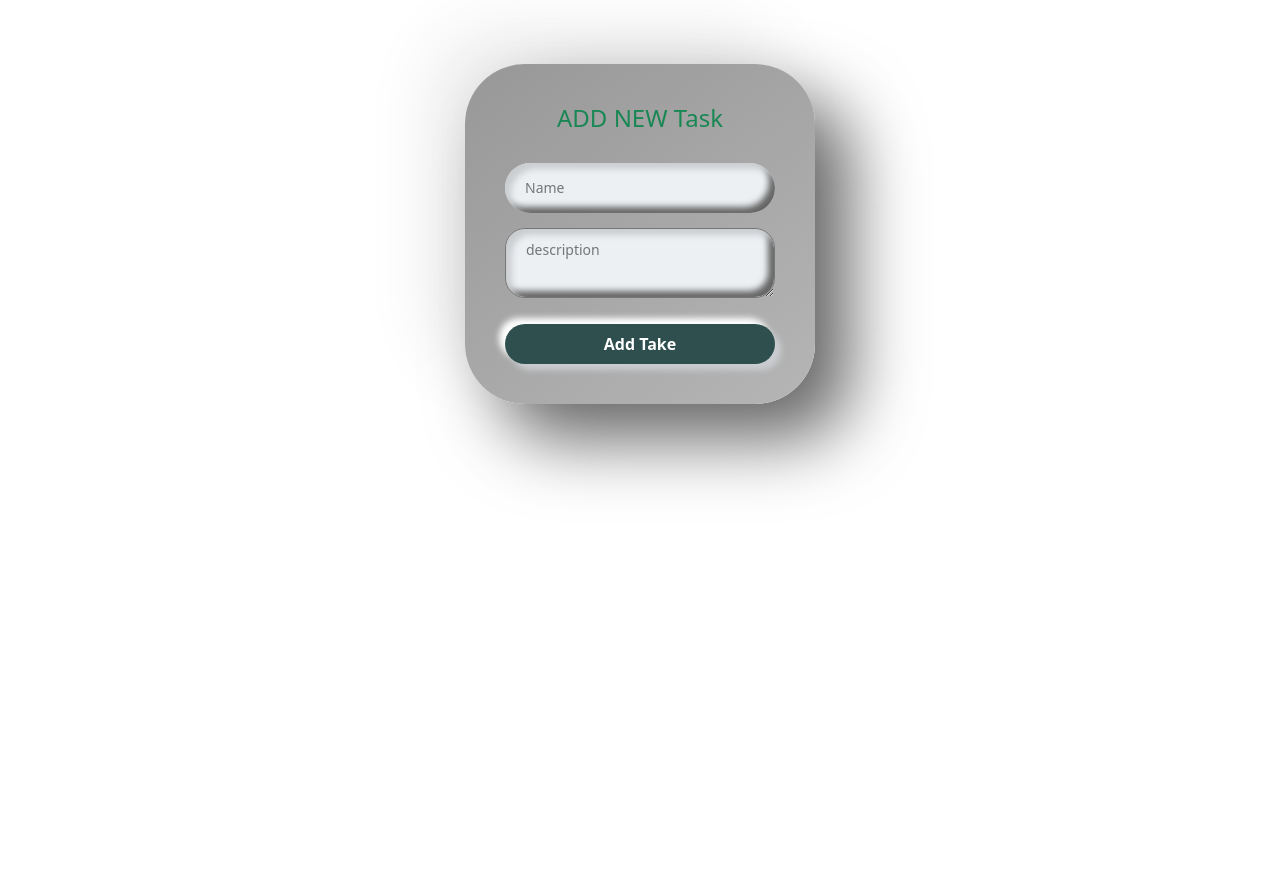
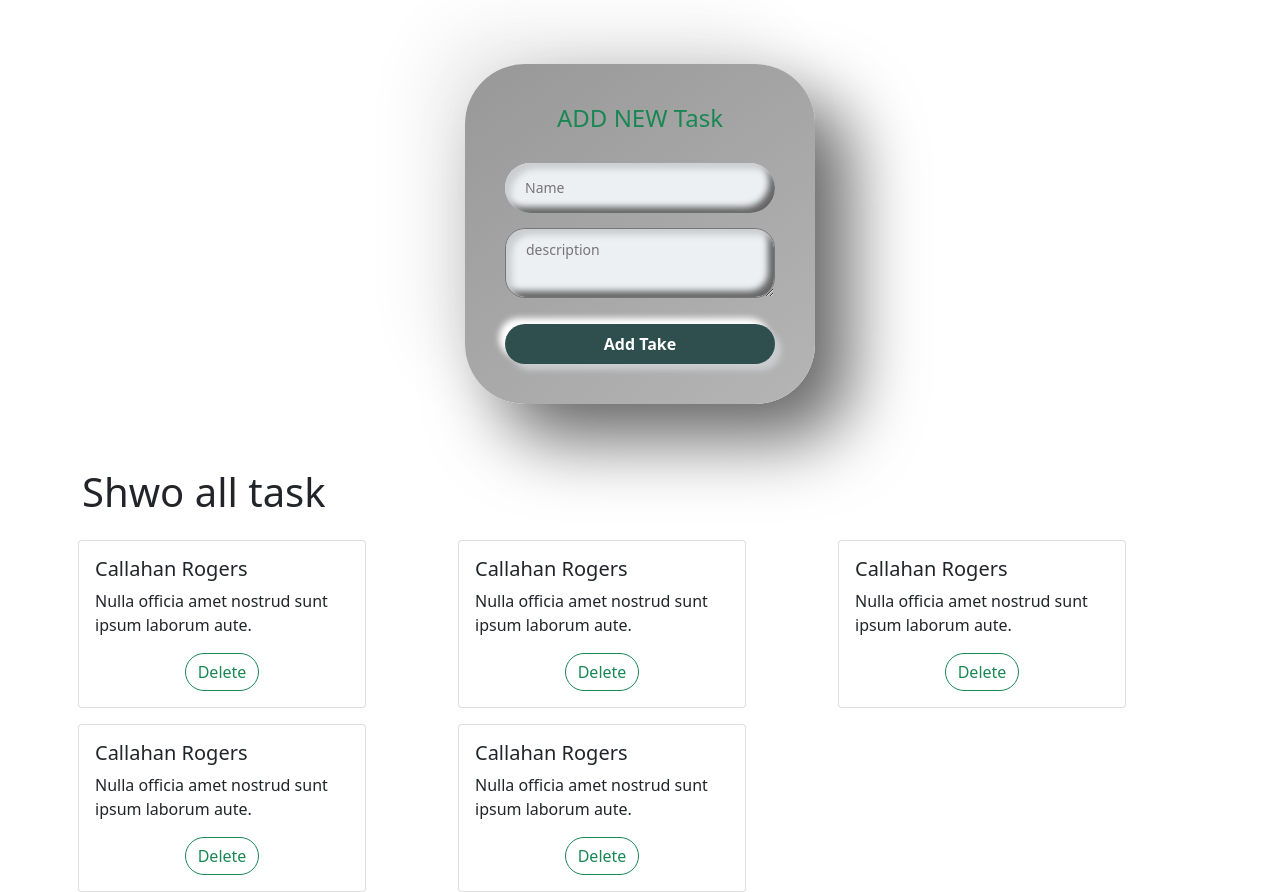
Before and after one commit to Shuvoghosh7/to-do-app, a React (Create React App) app: page / in a window 1280 px wide. Before the commit the page ends 800 px from the top, so only its background shows below. Built offline with nearby package versions, Linux system fonts and the light colour scheme.

Commit message:
add form in homepage

```diff
--- a/src/App.js
+++ b/src/App.js
@@ -3,11 +3,13 @@ import './App.css';
 import { Route, Routes } from 'react-router-dom';
 import Home from './Component/Home/Home';
 import 'bootstrap/dist/css/bootstrap.min.css';
+
 function App() {
   return (
     <div>
       <Routes>
         <Route path='/' element={<Home/>}/>
+
       </Routes>
     </div>
   );
--- a/src/Component/Home/Home.js
+++ b/src/Component/Home/Home.js
@@ -1,5 +1,7 @@
 import React from 'react';
 import './Home.css'
+import Task from './Task/Task';
+
 const Home = () => {
     const addNewTask =(event)=>{
         event.preventDefault();
@@ -20,7 +22,7 @@ const Home = () => {
 
             </div>
             <div>
-
+                   <Task/>
             </div>
         </div>
     );
--- /dev/null
+++ b/src/Component/Home/Task/ShowTask.js
@@ -0,0 +1,23 @@
+import React from 'react';
+import { Card } from 'react-bootstrap';
+
+const ShowTask = ({ task }) => {
+    const { name, Description } = task
+    return (
+        <div className='col-md-6 col-lg-4 g-3'>
+            <Card style={{ width: '18rem' }} >
+                <Card.Body>
+                    <Card.Title>{name}</Card.Title>
+                    <Card.Text>
+                        {Description}
+                    </Card.Text>
+                    <div className='text-center'>
+                        <button className='btn btn-outline-success rounded-pill '>Delete</button>
+                    </div>
+                </Card.Body>
+            </Card>
+        </div>
+    );
+};
+
+export default ShowTask;
--- /dev/null
+++ b/src/Component/Home/Task/Task.js
@@ -0,0 +1,25 @@
+import React, { useEffect, useState } from 'react';
+import ShowTask from './ShowTask';
+
+const Task = () => {
+    const [tasks, setTask] = useState([])
+    useEffect(() => {
+        fetch("task.json")
+            .then(res => res.json())
+            .then(data => setTask(data))
+    }, [])
+    return (
+        <div className='container'>
+            <h1>Shwo all task</h1>
+            <div className='row '>
+                {
+                    tasks.map(task => <ShowTask
+                        task={task}
+                    />)
+                }
+            </div>
+        </div>
+    );
+};
+
+export default Task;
```
Also changed, not shown: src/Component/Home/ShowTask.js (deleted, +0 -11 lines).
